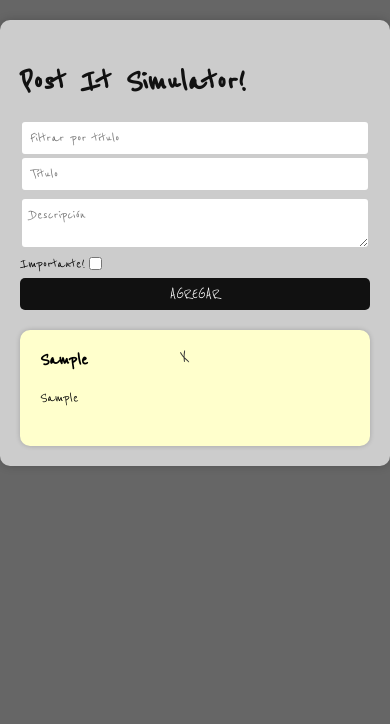
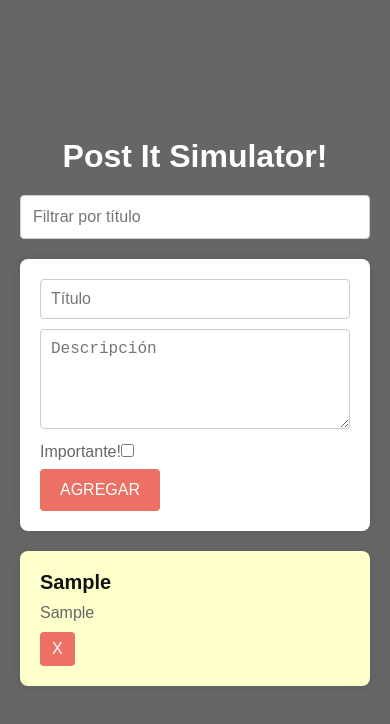
Before and after one commit to d4g0bah/post-it-simulator, a React (Create React App) app: page / in a window 390 px wide. Both pictures are taken after typing "Sample", "Sample" into the empty fields and a click on the button "AGREGAR". Shown: the top 724 px of the page. Built offline with nearby package versions, Linux system fonts and the light colour scheme.

Commit message:
Update styles.css

```diff
--- a/src/styles.css
+++ b/src/styles.css
@@ -1,133 +1,146 @@
 @import url('https://fonts.googleapis.com/css2?family=Reenie+Beanie&display=swap');
 
-body {
-  background-color: #666;
-  font-family: 'Reenie Beanie', cursive;
+* {
   margin: 0;
   padding: 0;
+  box-sizing: border-box;
+}
+
+body {
+  font-family: Arial, sans-serif;
+  font-size: 16px;
+  margin: 0;
+  background: #666;
+  color: #666;
+  display: flex;
+  justify-content: center;
+  align-items: center;
+  height: 100vh;
 }
 
 .app {
-  max-width: 1200px;
-  margin: 20px auto;
+  width: 100%;
+  max-width: 800px;
   padding: 20px;
-  background-color: #ccc;
-  border-radius: 10px;
-  box-shadow: 0 0 10px rgba(0, 0, 0, 0.2);
 }
 
 h1 {
-  color: #111;
-  font-size: 48px;
+  color: #fff;
+  text-align: center;
   margin-bottom: 20px;
 }
 
 form {
-  display: flex;
-  flex-direction: column;
-  gap: 10px;
+  background: #fff;
+  padding: 20px;
+  border-radius: 8px;
+  box-shadow: 0 0 10px rgba(0, 0, 0, 0.1);
   margin-bottom: 20px;
 }
 
-input[type="text"],
-textarea {
+form input[type="text"],
+form textarea {
+  width: 100%;
   padding: 10px;
-  border-radius: 5px;
-  border: 2px solid #ccc;
-  background-color: #fff;
-  font-family: 'Reenie Beanie', cursive;
-  font-size: 20px;
-  width: 100%;
-  box-sizing: border-box;
+  margin-bottom: 10px;
+  font-size: 16px;
+  border: 1px solid #ccc;
+  border-radius: 4px;
 }
 
-input[type="checkbox"] {
-  margin-right: 10px;
+form textarea {
+  resize: vertical;
+  height: 100px;
 }
 
-label {
-  display: flex;
-  align-items: center;
+form label {
+  display: block;
+  margin-bottom: 8px;
 }
 
-button {
-  padding: 10px 20px;
-  border: none;
-  border-radius: 5px;
-  background-color: #111;
-  color: white;
-  font-family: 'Reenie Beanie', cursive;
-  font-size: 20px;
-  cursor: pointer;
-  width: 100%;
-  box-sizing: border-box;
+form input[type="checkbox"] {
+  margin-right: 5px;
 }
 
-.note-list {
-  display: grid;
-  grid-template-columns: repeat(auto-fill, minmax(200px, 1fr));
-  gap: 10px;
+form button {
+  background-color: #EC7063;
+  color: #fff;
+  padding: 12px 20px;
+  border: none;
+  border-radius: 4px;
+  cursor: pointer;
+  font-size: 16px;
+}
+
+form button:hover {
+  background-color: #D35450;
 }
 
 .note {
-  background-color: #FFFFCC;
+  background: #FFFFCC;
   padding: 20px;
-  border-radius: 10px;
+  border-radius: 8px;
+  box-shadow: 0 0 10px rgba(0, 0, 0, 0.1);
+  margin-bottom: 20px;
   position: relative;
-  box-shadow: 0 0 5px rgba(0, 0, 0, 0.2);
+  overflow: hidden;
+  transition: transform 0.3s ease;
+}
+
+.note:hover {
+  transform: rotate(4deg);
+}
+
+.note h3 {
+  font-size: 20px;
+  margin-bottom: 10px;
+  color: #111;
+}
+
+.note p {
+  font-size: 16px;
+  margin-bottom: 10px;
+}
+
+.note button {
+  background-color: #EC7063;
+  color: #fff;
+  border: none;
+  padding: 8px 12px;
+  border-radius: 4px;
+  cursor: pointer;
+  font-size: 16px;
+  position: relative;
+  z-index: 1;
+  transition: transform 0.15s linear;
+}
+
+.note button:hover {
+  background-color: #D35450;
+  transform: scale(1.1);
 }
 
 .note.important {
-  background-color: #EC7063;
+  background: #EC7063;
+  color: #fff;
 }
 
-.note h3 {
-  margin-top: 0;
-  font-size: 24px;
-  margin-bottom: 10px;
+
+.filtro-container {
+  margin-bottom: 20px;
 }
 
-.note p {
-  font-size: 18px;
-  line-height: 1.5;
+.filtro-input {
+  width: 100%;
+  padding: 12px;
+  font-size: 16px;
+  border: 1px solid #ccc;
+  border-radius: 4px;
+  box-sizing: border-box;
+  transition: border-color 0.3s ease;
 }
 
-.note button {
-  position: absolute;
-  top: 10px;
-  right: 10px;
-  background-color: transparent;
-  border: none;
-  color: #333;
-  font-size: 20px;
-  cursor: pointer;
+.filtro-input:focus {
+  outline: none;
+  border-color: #EC7063;
 }
-
-@media (max-width: 600px) {
-  h1 {
-    font-size: 36px;
-  }
-
-  form {
-    gap: 5px;
-  }
-
-  input[type="text"],
-  textarea,
-  button {
-    font-size: 16px;
-    padding: 8px;
-  }
-
-  .note-list {
-    grid-template-columns: 1fr;
-  }
-
-  .note h3 {
-    font-size: 20px;
-  }
-
-  .note p {
-    font-size: 16px;
-  }
-}
```
